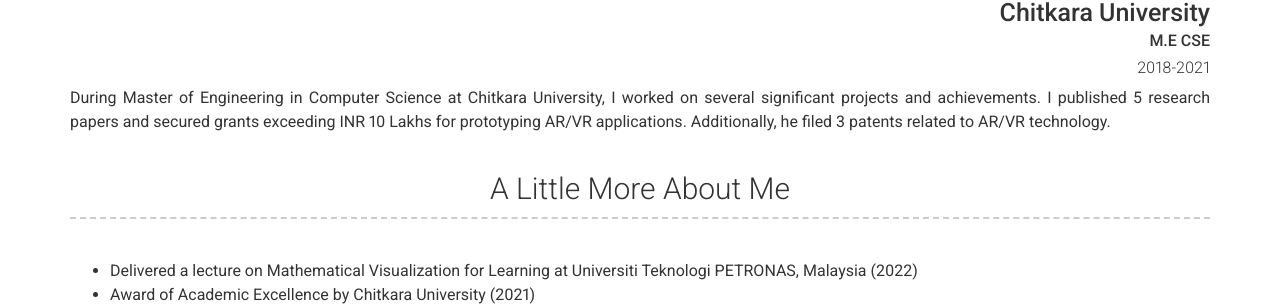
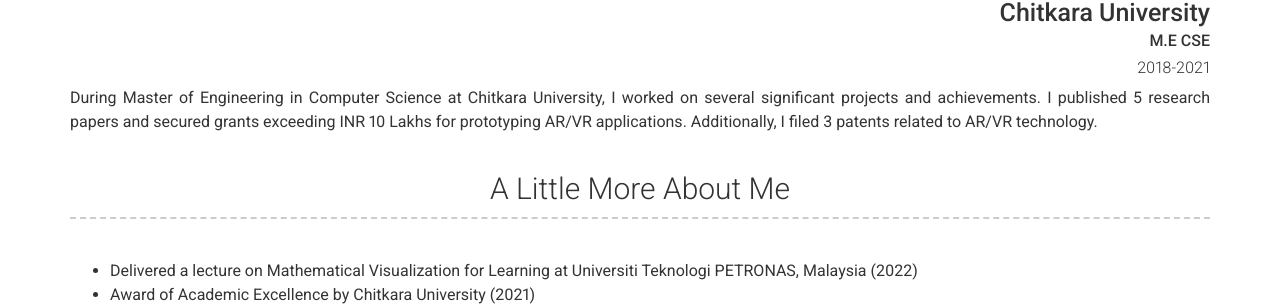
Before and after one commit to sgurwinderr/aboutme, a Jekyll site: the page built from index.md, in a window 1280 px wide. Shown: the part 1054-1360 px from the top of the page. Built offline with Jekyll 4.4.1, drawn with Linux system fonts in a browser that asks for light colours; nearby versions of some CDN libraries.

```diff
--- a/_config.yml
+++ b/_config.yml
@@ -79,7 +79,7 @@ content:
         caption: 2018-2021
         description: | # this will include new lines to allow paragraphs
           During Master of Engineering in Computer Science at Chitkara University, I worked on several significant projects and achievements. I published 5 research papers and secured grants exceeding INR 10 Lakhs for prototyping AR/VR applications.
-          Additionally, he filed 3 patents related to AR/VR technology.
+          Additionally, I filed 3 patents related to AR/VR technology.
   - title: A Little More About Me
     layout: text
     content: | # this will include new lines to allow paragraphs
```
